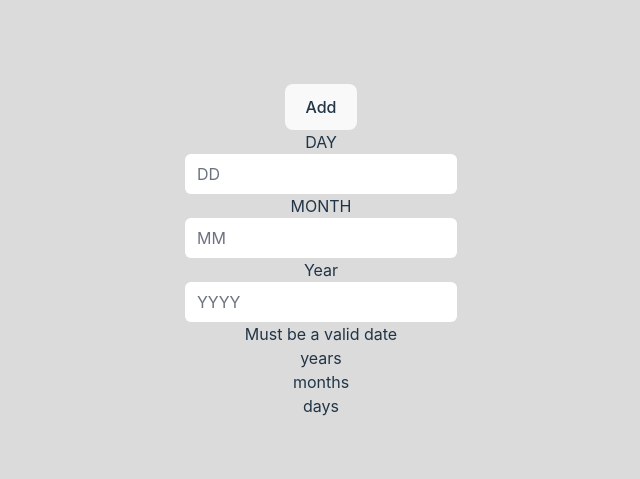
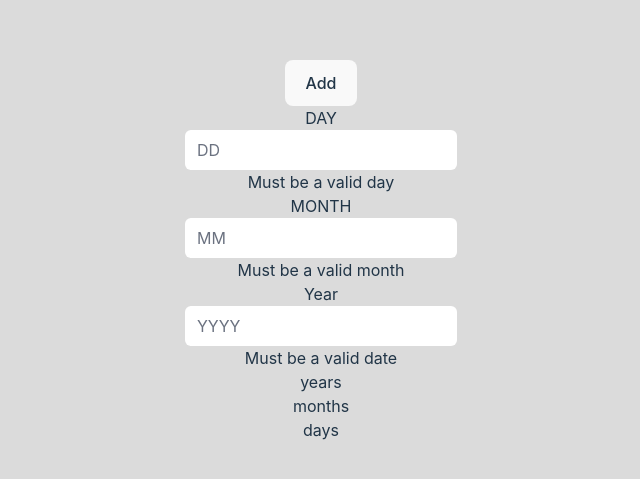
Before and after one commit to heejung-hong/age-calculator-app, a React (Vite) app in the folder age-calculator/: page / in a window 1280 px wide. Shown: the part 149-628 px from the top of the page, without its empty margins (319-959 px from the left). Built offline with nearby package versions, Linux system fonts and the light colour scheme.

Commit message:
valid day and month conditional

```diff
--- a/age-calculator/src/components/App/App.jsx
+++ b/age-calculator/src/components/App/App.jsx
@@ -65,7 +65,7 @@ function App() {
           onInput={e => setDay(+e.target.value)}
           className='block w-full rounded-md border-0 px3.5'
         />
-        <div>{0 < day < 32 ? '' : 'Must be a valid day'}</div>
+        <div>{0 < day && day < 32 ? '' : 'Must be a valid day'}</div>
       </div>
       <div>
         <label>MONTH</label>
@@ -78,7 +78,7 @@ function App() {
           onInput={e => setMonth(+e.target.value)}
           className='block w-full rounded-md border-0 px3.5'
         />
-        <div>{0 < month < 13 ? '' : 'Must be a valid month'}</div>
+        <div>{0 < month && month < 13 ? '' : 'Must be a valid month'}</div>
       </div>
       <div>
         <label>Year</label>
```
